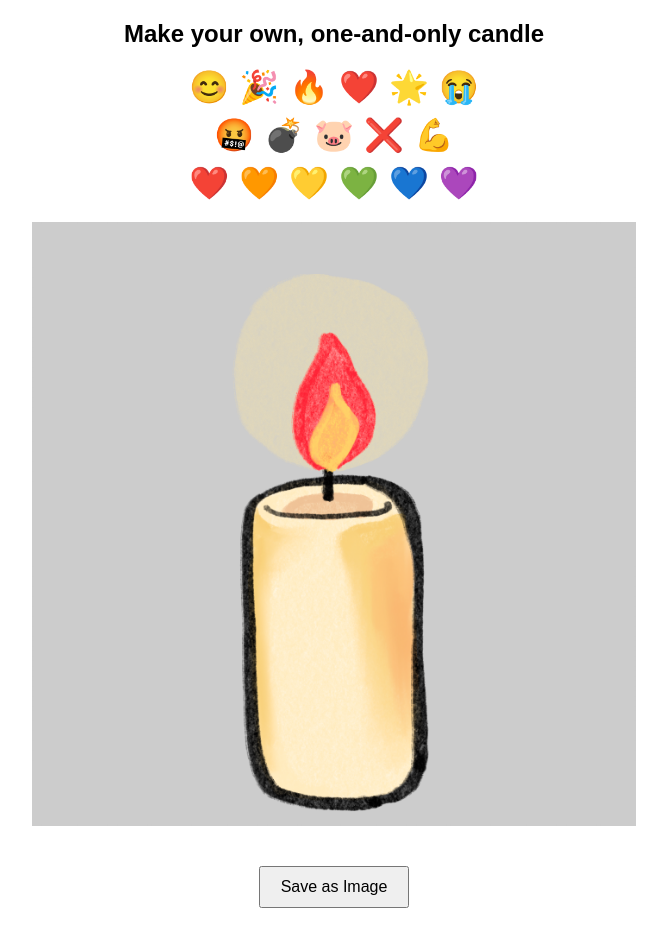
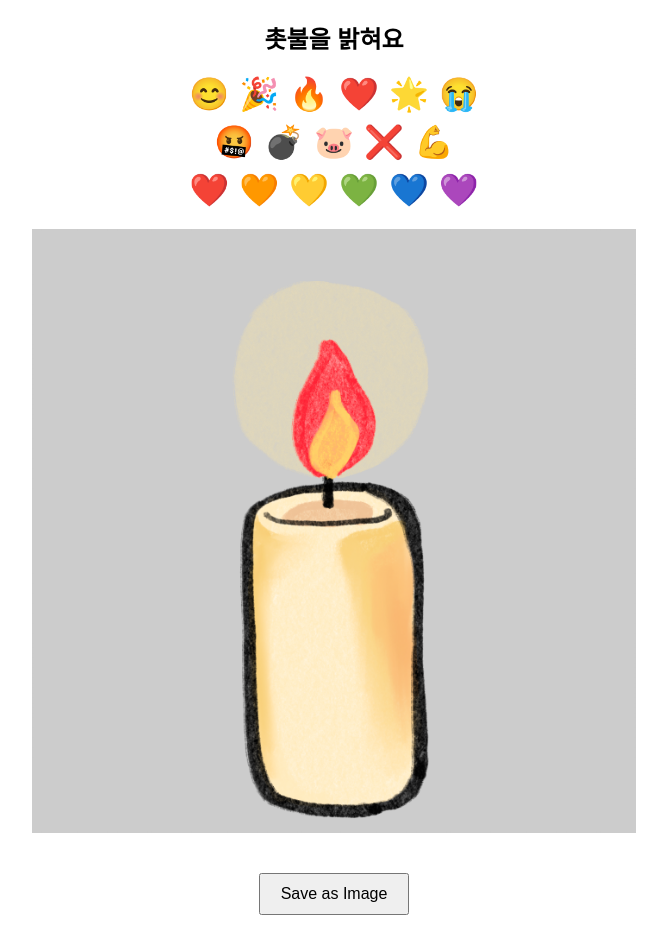
Before and after one commit to midori-mame/candle, a plain HTML site: page index.html in a window 1280 px wide. Shown: the whole page, without its empty margins (306-973 px from the left). Drawn offline with nearby package versions, Linux system fonts and the light colour scheme.

Commit message:
Update index.html

```diff
--- a/index.html
+++ b/index.html
@@ -47,7 +47,7 @@
   <script src="https://cdnjs.cloudflare.com/ajax/libs/html2canvas/1.4.1/html2canvas.min.js"></script>
 </head>
 <body>
-  <h2>Make your own, one-and-only candle</h2>
+  <h2>촛불을 밝혀요</h2>
 
   <div id="emoji-list">
     <span class="emoji-item">😊</span>
```
